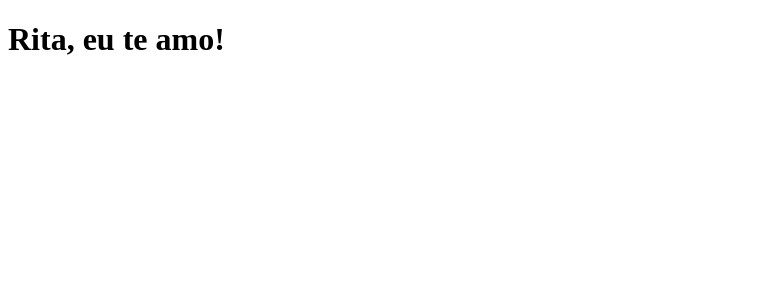
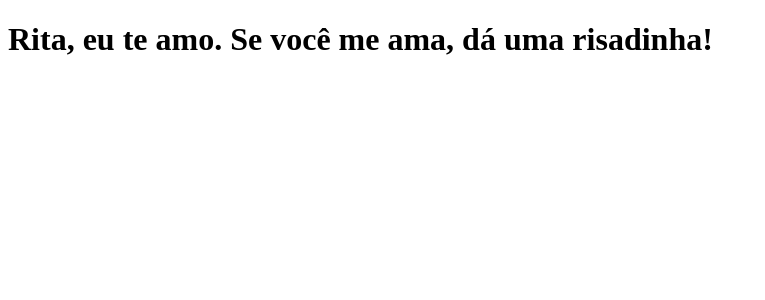
Before and after one commit to Edpow/clone-tabnews, a Next.js app: page / in a window 1280 px wide. Shown: the top 300 px of the page, without its empty margins (0-765 px from the left). Built offline with nearby package versions, Linux system fonts and the light colour scheme.

Commit message:
update `Home` message

```diff
--- a/pages/index.js
+++ b/pages/index.js
@@ -1,5 +1,5 @@
 function Home() {
-    return <h1>Rita, eu te amo!</h1>
+    return <h1>Rita, eu te amo. Se você me ama, dá uma risadinha!</h1>
 }
 
 export default Home;
```
Also changed, not shown: 1 other file (tests, documents, lock files or other folders).
